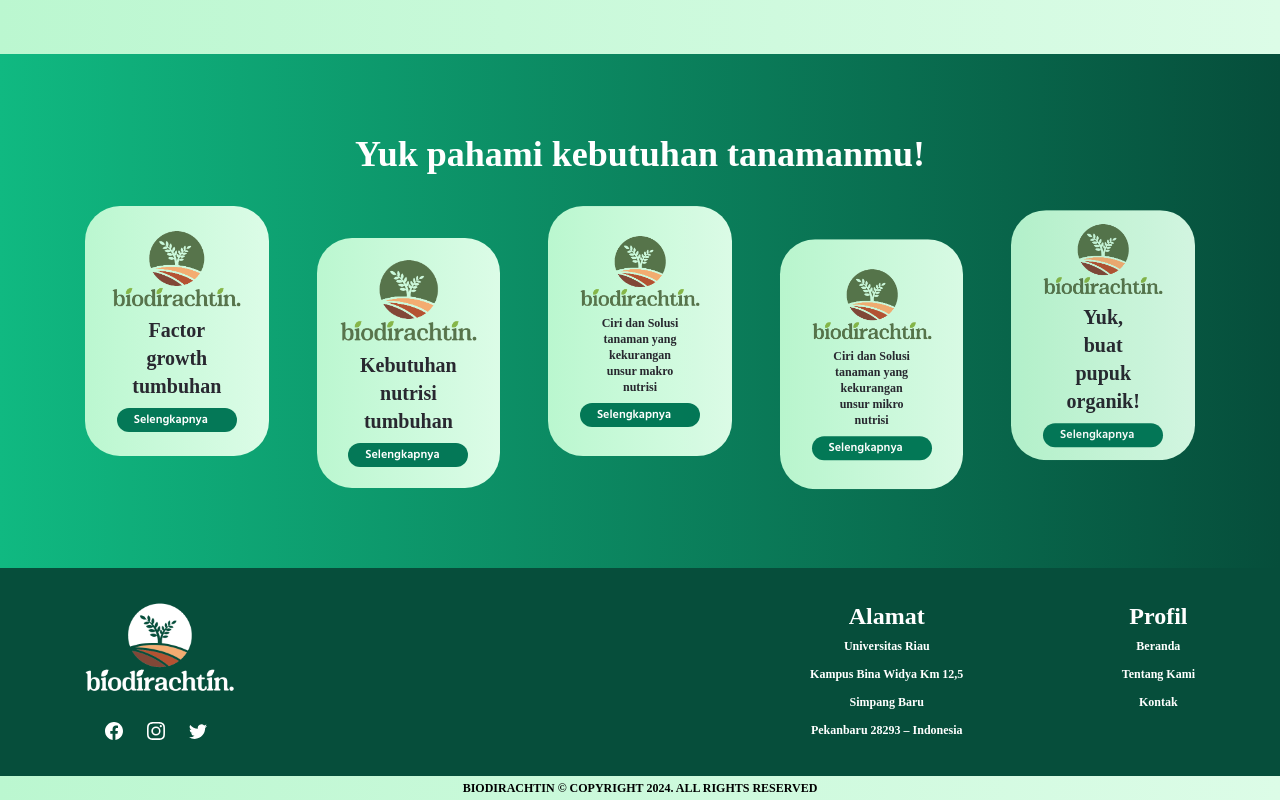
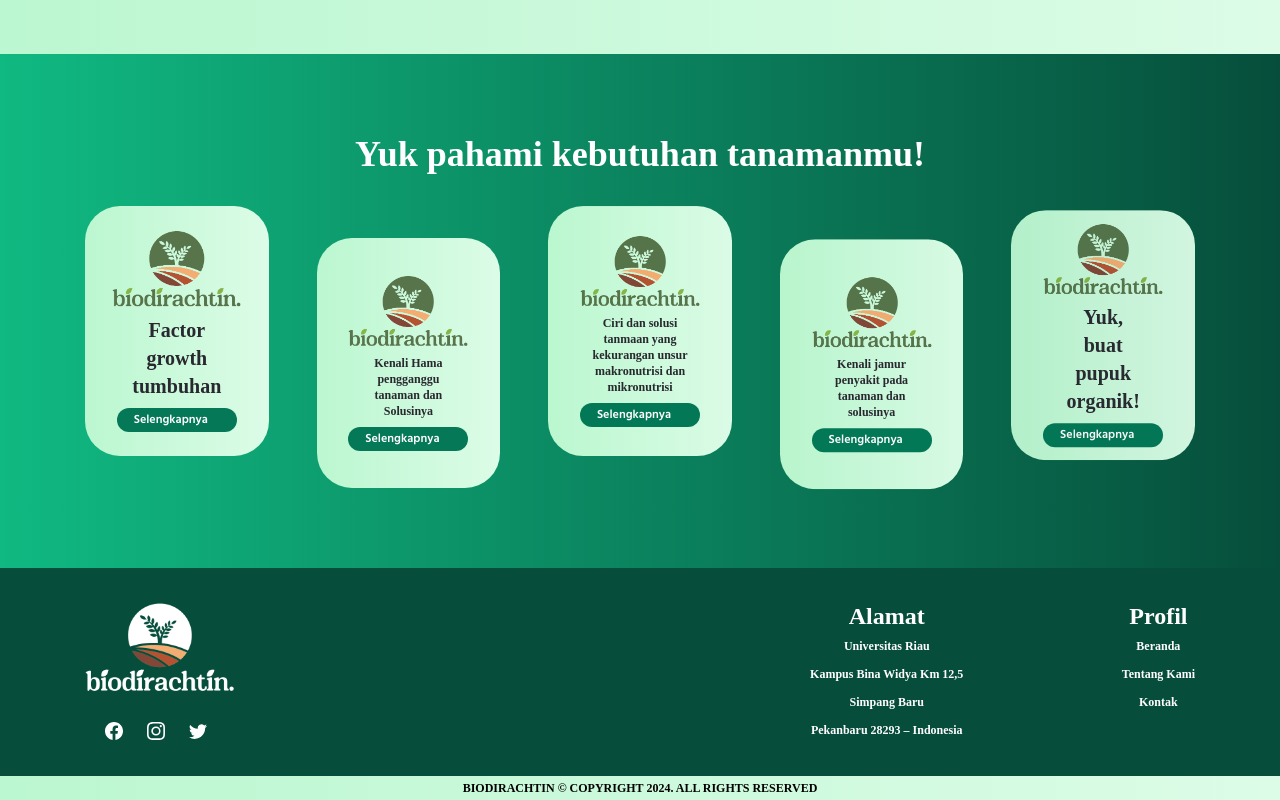
Before and after one commit to fajarrahmaat27/biodirachtin, a React (Create React App) app: page / in a window 1280 px wide. Shown: the part 2288-3088 px from the top of the page. Built offline with nearby package versions, Linux system fonts and the light colour scheme; some icons are missing; what @designbycode/tailwindcss-text-shadow would draw is missing.

Commit message:
ganti sikit

```diff
--- a/src/components/Feature3.js
+++ b/src/components/Feature3.js
@@ -41,8 +41,8 @@ const Feature3 = () => {
               <a href="#" target="_blank">
                 <img className="mx-auto sm:w-[200px] lg:w-[200px] w-[200px]" src={productImg} alt="" />
               </a>
-              <h5 className="text-xl font-semibold text-primary px-5 text-center font-secondary">
-              Kebutuhan nutrisi tumbuhan
+              <h5 className="text-xs font-semibold text-primary px-5 text-center font-secondary">
+              Kenali Hama pengganggu tanaman dan Solusinya
               </h5>
               <div className="flex justify-center items-center rounded-3xl mt-2 bg-gradient-to-r from-emerald-700 to-emerald-700 text-white w-[280px] xl:w-[120px] mx-auto py-1">
                 <p className="font-semibold text-xs text-center">Selengkapnya</p>
@@ -56,8 +56,8 @@ const Feature3 = () => {
               <a href="#" target="_blank">
                 <img className="mx-auto sm:w-[200px] lg:w-[200px] w-[200px]" src={productImg} alt="" />
               </a>
-              <h5 className="text-xs font-semibold text-primary px-5 text-center font-secondary">
-              Ciri dan Solusi tanaman yang kekurangan unsur makro nutrisi
+              <h5 className="text-xs font-semibold text-primary px-2 text-center font-secondary">
+              Ciri dan solusi tanmaan yang kekurangan unsur makronutrisi dan mikronutrisi
               </h5>
               <div className="flex justify-center items-center rounded-3xl mt-2 bg-gradient-to-r from-emerald-700 to-emerald-700 text-white w-[280px] xl:w-[120px] mx-auto py-1">
                 <p className="font-semibold text-xs text-center">Selengkapnya</p>
@@ -72,7 +72,7 @@ const Feature3 = () => {
                 <img className="mx-auto sm:w-[200px] lg:w-[200px] w-[200px]" src={productImg} alt="" />
               </a>
               <h5 className="text-xs font-semibold text-primary px-5 text-center font-secondary">
-              Ciri dan Solusi tanaman yang kekurangan unsur mikro nutrisi
+              Kenali jamur penyakit pada tanaman dan solusinya
               </h5>
               <div className="flex justify-center items-center rounded-3xl mt-2 bg-gradient-to-r from-emerald-700 to-emerald-700 text-white w-[280px] xl:w-[120px] mx-auto py-1">
                 <p className="font-semibold text-xs text-center">Selengkapnya</p>
```
